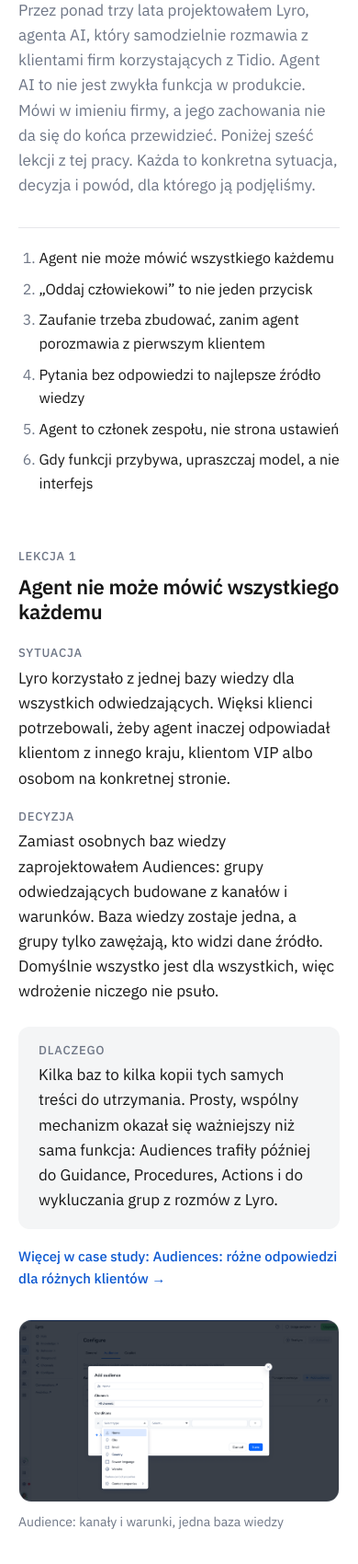
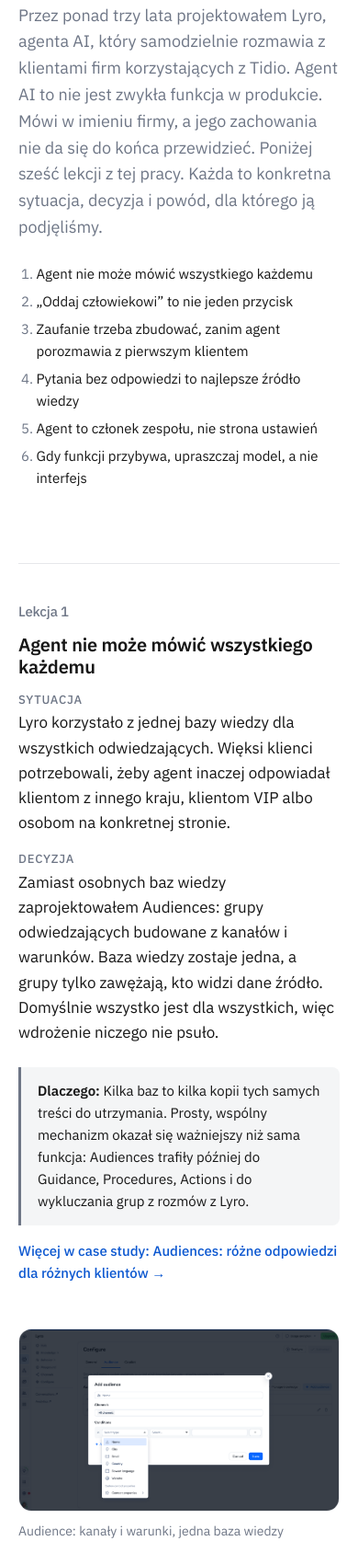
Before and after one commit to dgrochowicki/dgrochowicki.github.io, an Astro site: page /portfolio/ai-agent-lessons/ in a window 390 px wide. Shown: the part 300-2000 px from the top of the page at 92% size. Built offline with nearby package versions, Linux system fonts and the light colour scheme; Astro itself is replaced by a stand-in of ours.

Commit message:
Essay: same layout and styles as case study pages
Co-Authored-By: Claude Opus 5.5 <noreply@anthropic.com>

```diff
--- a/src/views/EssayPage.astro
+++ b/src/views/EssayPage.astro
@@ -11,35 +11,32 @@ const { lang } = Astro.props;
 const t = ui[lang];
 const c = essay.content[lang];
 const first = cases[0];
+const imgSizes = (n: number) => (n > 1 ? '(max-width: 860px) 100vw, 600px' : '(max-width: 1248px) 100vw, 1200px');
 ---
+<!-- Układ i style jak w CasePage.astro: nagłówek, sekcje .row (etykieta | treść), obrazy pod sekcją, ciemny blok na końcu -->
 <Base lang={lang} title={c.title} alt={`portfolio/${essay.slug}`} active="portfolio" description={c.summary}>
-  <article class="wrap essay">
-    <!-- Jedna kolumna: tekst max var(--text) (jak środkowa kolumna w O mnie), obrazy max 900px, wspólna oś -->
-    <header class="col head">
+  <article>
+    <header class="wrap head">
       <a class="back text-link" href={href('portfolio', lang)}>← {t.back}</a>
       <p class="eyebrow">{c.label} · {t.readTime(readingMinutes(lang))}</p>
       <h1>{c.title}</h1>
       <p class="lead">{c.intro}</p>
-      <nav class="toc" aria-label={lang === 'pl' ? 'Spis lekcji' : 'Lessons'}>
-        <ol>
+      <ol class="toc">
         {c.lessons.map((l, n) => <li><a href={`#lekcja-${n + 1}`}>{l.title}</a></li>)}
       </ol>
-      </nav>
     </header>
 
     {c.lessons.map((l, n) => (
-      <section class="lesson" id={`lekcja-${n + 1}`}>
-        <div class="col">
-          <p class="eyebrow kicker">{t.lessonN} {n + 1}</p>
-          <h2>{l.title}</h2>
-          <h3 class="eyebrow">{t.situation}</h3>
+      <section class="wrap block" id={`lekcja-${n + 1}`}>
+        <div class="row">
+          <h2 class="label">{t.lessonN} {n + 1}</h2>
+          <div class="content">
+            <h3>{l.title}</h3>
+            <h4 class="eyebrow">{t.situation}</h4>
             <p>{l.situation}</p>
-          <h3 class="eyebrow">{t.decision}</h3>
+            <h4 class="eyebrow">{t.decision}</h4>
             {l.decision.map((p) => <p>{p}</p>)}
-          <div class="why">
-            <h3 class="eyebrow">{t.why}</h3>
-            <p>{l.why}</p>
-          </div>
+            <p class="note"><strong>{t.why}:</strong> {l.why}</p>
             {l.cases && (
               <ul class="related">
                 {l.cases.map((slug) => {
@@ -49,25 +46,25 @@ const first = cases[0];
               </ul>
             )}
           </div>
-        {(l.diagram || l.images) && (
-          <div class="media">
+        </div>
+
         {l.diagram === 'handoff' && <HandoffDiagram lang={lang} />}
         {l.images && (
           <div class:list={['imgs', `n${l.images.length}`]}>
-                {l.images.map((src, k) => <Figure src={src} caption={l.captions?.[k]} sizes={l.images!.length > 1 ? '(max-width: 860px) 100vw, 440px' : '(max-width: 960px) 100vw, 900px'} />)}
-              </div>
-            )}
+            {l.images.map((src, k) => <Figure src={src} caption={l.captions?.[k]} sizes={imgSizes(l.images!.length)} />)}
           </div>
         )}
       </section>
     ))}
 
-    <section class="col closing">
+    <section class="wrap">
+      <div class="lesson">
         <p class="eyebrow">{c.closingTitle}</p>
         {c.closing.map((p) => <p>{p}</p>)}
+      </div>
     </section>
 
-    <nav class="col next">
+    <nav class="wrap next">
       <a href={href(`portfolio/${first.slug}`, lang)}>
         <span class="eyebrow">Case study 01</span>
         <strong>{first.content[lang].title} →</strong>
@@ -77,43 +74,39 @@ const first = cases[0];
 </Base>
 
 <style>
-  .col { max-width: var(--text); margin-left: auto; margin-right: auto; }
-  .media { max-width: 900px; margin: 32px auto 0; }
-
-  .head { padding-top: clamp(40px, 7vw, 80px); padding-bottom: 8px; }
+  /* Te same wartości co w CasePage.astro */
+  .head { padding-top: clamp(40px, 7vw, 80px); padding-bottom: 40px; }
   .back { display: inline-block; margin-bottom: 40px; font-size: 15px; }
-  .head h1 { font-size: clamp(30px, 4.2vw, 46px); margin: 14px 0 20px; letter-spacing: -0.025em; }
-  .lead { font-size: clamp(17px, 1.8vw, 19px); color: var(--muted); }
-  .toc { margin-top: 32px; padding-top: 20px; border-top: 1px solid var(--line); }
-  .toc ol { padding-left: 1.4em; display: flex; flex-direction: column; gap: 8px; font-size: 16px; }
-  .toc li::marker { color: var(--muted); font-variant-numeric: tabular-nums; }
+  .head h1 { font-size: clamp(32px, 5vw, 56px); max-width: 16em; margin: 14px 0 20px; letter-spacing: -0.025em; }
+  .lead { font-size: clamp(18px, 2vw, 21px); color: var(--muted); max-width: 38em; }
+  .toc { margin-top: 24px; padding-left: 1.3em; display: flex; flex-direction: column; gap: 6px; font-size: 15px; }
+  .toc li::marker { color: var(--muted); }
   .toc a { text-decoration: none; }
   .toc a:hover { text-decoration: underline; }
 
-  /* Kotwice ze spisu: sekcja ma własny padding, więc 32px wystarcza, żeby „Lekcja N” nie chowała się pod nagłówkiem (64px) */
-  .lesson { padding-top: clamp(48px, 7vw, 80px); scroll-margin-top: 32px; }
-  .kicker { margin-bottom: 8px; }
-  .lesson h2 { font-size: clamp(22px, 2.6vw, 28px); letter-spacing: -0.015em; margin-bottom: 24px; }
-  .lesson h3.eyebrow { margin: 20px 0 6px; }
-  .lesson h2 + h3.eyebrow { margin-top: 0; }
-  .lesson .col p { margin: 0 0 10px; }
-  .why { margin-top: 24px; padding: 18px 22px; background: var(--bg-soft); border-radius: 12px; }
-  .why h3.eyebrow { margin-top: 0 !important; }
-  .why p { margin: 0 !important; }
-  .related { list-style: none; margin-top: 18px; display: flex; flex-direction: column; gap: 6px; font-size: 15px; }
+  .block { padding-top: clamp(40px, 6vw, 72px); scroll-margin-top: 24px; }
+  .block .row { border-top: 1px solid var(--line); }
+  .block h2.label { font-size: 15px; font-weight: 500; line-height: 1.6; }
+  .content { max-width: var(--text); }
+  .content h3 { font-size: 20px; margin-bottom: 16px; }
+  .content h4.eyebrow { margin: 18px 0 4px; }
+  .content h3 + h4.eyebrow { margin-top: 0; }
+  .content p { margin: 0 0 8px; }
+  .note { margin-top: 24px !important; padding: 14px 18px; border-left: 3px solid var(--muted); background: var(--bg-soft); border-radius: 0 8px 8px 0; font-size: 15px; }
+  .related { list-style: none; margin-top: 16px; display: flex; flex-direction: column; gap: 6px; font-size: 15px; }
 
-  .imgs { display: grid; gap: 20px; }
+  .imgs { display: grid; gap: 24px; margin-top: 8px; }
   .imgs.n2 { grid-template-columns: 1fr 1fr; }
-  @media (max-width: 760px) { .imgs.n2 { grid-template-columns: 1fr; } }
+  @media (max-width: 860px) { .imgs.n2 { grid-template-columns: 1fr; } }
 
-  .closing { margin-top: clamp(56px, 8vw, 96px); background: var(--fg); color: var(--bg); border-radius: var(--radius); padding: clamp(24px, 4vw, 40px); }
-  .closing .eyebrow { color: var(--accent); margin-bottom: 16px; }
-  .closing p:not(.eyebrow) { font-size: clamp(17px, 1.8vw, 19px); line-height: 1.55; margin: 0 0 14px; }
-  .closing p:last-child { margin-bottom: 0; }
-  @media (prefers-color-scheme: dark) { .closing { background: var(--bg-soft); color: var(--fg); border: 1px solid var(--line); } }
+  .lesson { margin-top: clamp(56px, 8vw, 96px); background: var(--fg); color: var(--bg); border-radius: var(--radius); padding: clamp(28px, 5vw, 56px); }
+  .lesson .eyebrow { color: var(--accent); margin-bottom: 12px; }
+  .lesson p:not(.eyebrow) { font-size: clamp(17px, 1.8vw, 20px); line-height: 1.5; max-width: 38em; margin: 0 0 12px; }
+  .lesson p:last-child { margin-bottom: 0; }
+  @media (prefers-color-scheme: dark) { .lesson { background: var(--bg-soft); color: var(--fg); border: 1px solid var(--line); } }
 
   .next { padding-top: 40px; padding-bottom: clamp(56px, 8vw, 96px); }
   .next a { display: flex; flex-direction: column; gap: 6px; text-decoration: none; border-top: 1px solid var(--line); padding-top: 28px; }
-  .next strong { font-size: clamp(20px, 2.4vw, 26px); font-weight: 600; }
+  .next strong { font-size: clamp(20px, 2.6vw, 28px); font-weight: 600; }
   .next a:hover strong { text-decoration: underline; }
 </style>
```
Lines whose indentation alone changed are shown as unchanged.
